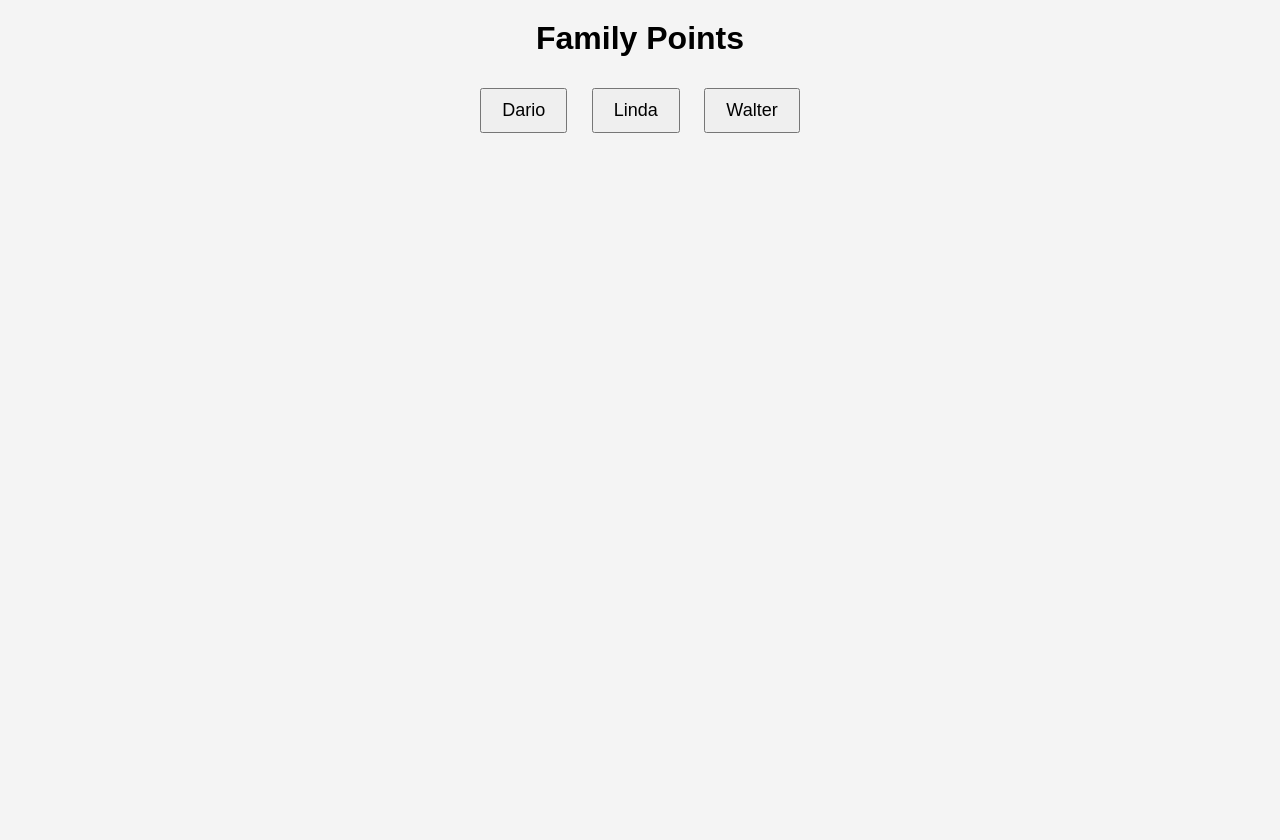
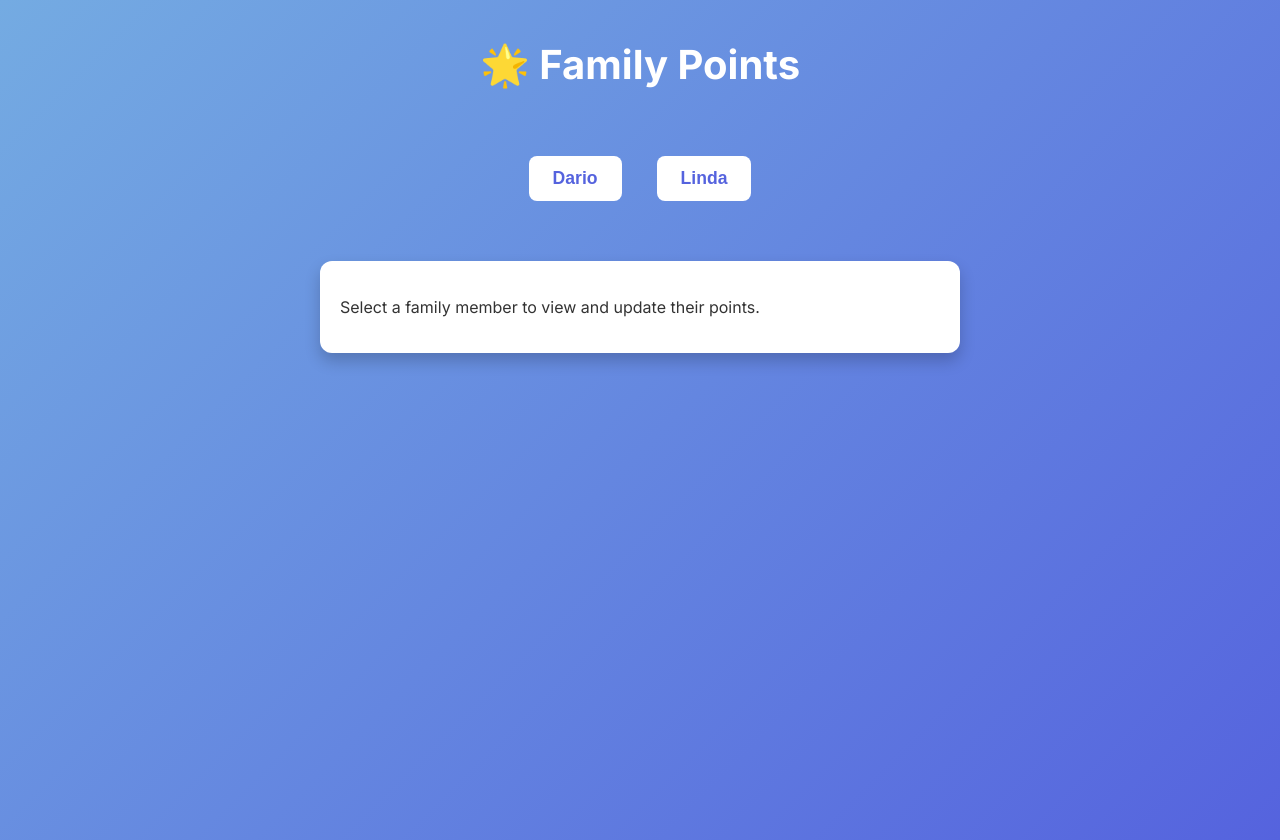
Before and after one commit to github-VS-user/familypoints, a plain HTML site: page index.html in a window 1280 px wide. Before the commit the page ends 800 px from the top, so only its background shows below. Drawn offline with Linux system fonts and the light colour scheme.

Commit message:
Update index.html

```diff
--- a/index.html
+++ b/index.html
@@ -4,17 +4,110 @@
   <meta charset="UTF-8">
   <meta name="viewport" content="width=device-width, initial-scale=1.0">
   <title>Family Points</title>
+  <link href="https://fonts.googleapis.com/css2?family=Inter:wght@400;600;700&display=swap" rel="stylesheet">
   <link rel="stylesheet" href="style.css">
+  <style>
+    body {
+      margin: 0;
+      font-family: 'Inter', sans-serif;
+      background: linear-gradient(135deg, #74ABE2, #5563DE);
+      color: #fff;
+      display: flex;
+      flex-direction: column;
+      align-items: center;
+      justify-content: flex-start;
+      min-height: 100vh;
+      padding: 20px;
+    }
+
+    h1 {
+      margin-top: 20px;
+      font-size: 2.5rem;
+      font-weight: 700;
+    }
+
+    .buttons {
+      margin: 30px 0;
+      display: flex;
+      gap: 15px;
+    }
+
+    .buttons button {
+      background: #fff;
+      color: #5563DE;
+      border: none;
+      padding: 12px 24px;
+      border-radius: 8px;
+      font-size: 1.1rem;
+      font-weight: 600;
+      cursor: pointer;
+      transition: all 0.2s ease-in-out;
+    }
+
+    .buttons button:hover {
+      background: #f0f0f0;
+      transform: scale(1.05);
+    }
+
+    #content {
+      background: #fff;
+      color: #333;
+      width: 100%;
+      max-width: 600px;
+      padding: 20px;
+      border-radius: 12px;
+      box-shadow: 0 8px 16px rgba(0,0,0,0.2);
+      text-align: left;
+      animation: fadeIn 0.3s ease-in-out;
+    }
+
+    @keyframes fadeIn {
+      from { opacity: 0; transform: translateY(20px); }
+      to { opacity: 1; transform: translateY(0); }
+    }
+  </style>
 </head>
 <body>
-    <h1>Family Points</h1>
+  <h1>🌟 Family Points</h1>
   <div class="buttons">
-        <button onclick="loadPage('dario')">Dario</button>
-        <button onclick="loadPage('linda')">Linda</button>
-        <button onclick="loadPage('walter')">Walter</button>
+    <button onclick="loadUser('dario')">Dario</button>
+    <button onclick="loadUser('linda')">Linda</button>
   </div>
 
-    <div id="content"></div>
+  <div id="content">
+    <div id="userSection" style="display:none;">
+      <h2 id="userName"></h2>
+      <h3 id="currentPoints">0 Points</h3>
+
+      <input type="number" id="pointChange" placeholder="Change points (+/-)">
+      <textarea id="reason" placeholder="Reason"></textarea>
+      <button id="updatePointsBtn">Update Points</button>
+
+      <h3>History</h3>
+      <ul id="history" class="history-list"></ul>
+    </div>
+
+    <p id="defaultMessage">Select a family member to view and update their points.</p>
+  </div>
+
+  <script type="module">
+    import { initializeApp } from "https://www.gstatic.com/firebasejs/12.1.0/firebase-app.js";
+    import { getFirestore } from "https://www.gstatic.com/firebasejs/12.1.0/firebase-firestore.js";
+
+    const firebaseConfig = {
+      apiKey: "AIzaSyCFCP4xAnisuqItayg63PDNBllERQt2KHc",
+      authDomain: "family-db25.firebaseapp.com",
+      projectId: "family-db25",
+      storageBucket: "family-db25.firebasestorage.app",
+      messagingSenderId: "581814557059",
+      appId: "1:581814557059:web:ebc024f6ba93e85c4efeb6",
+      measurementId: "G-E4P16CHQDK"
+    };
+
+    const app = initializeApp(firebaseConfig);
+    const db = getFirestore(app);
+    window.db = db; // Make Firestore available globally
+  </script>
 
   <script src="script.js"></script>
 </body>
```
Lines whose indentation alone changed are shown as unchanged.
